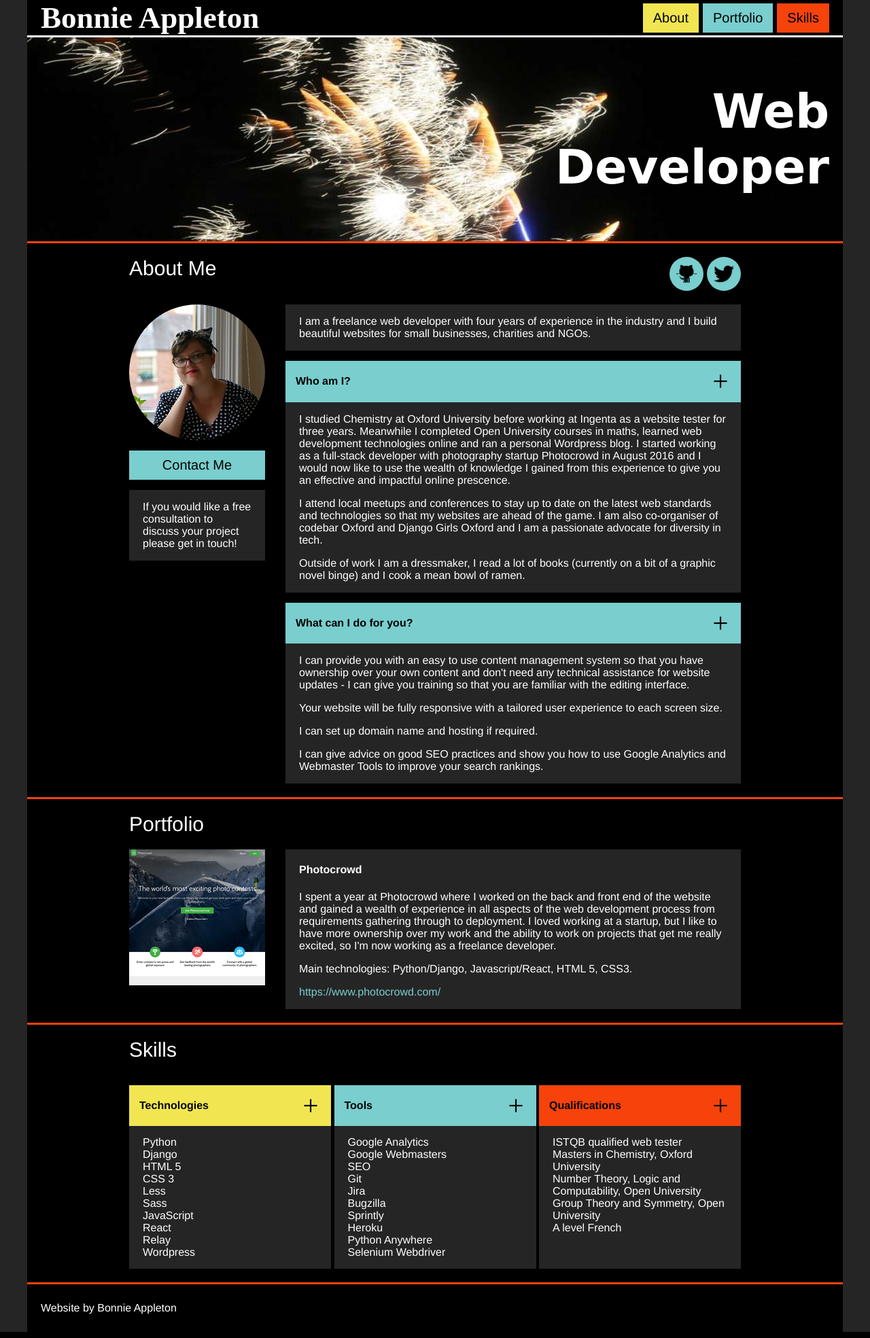
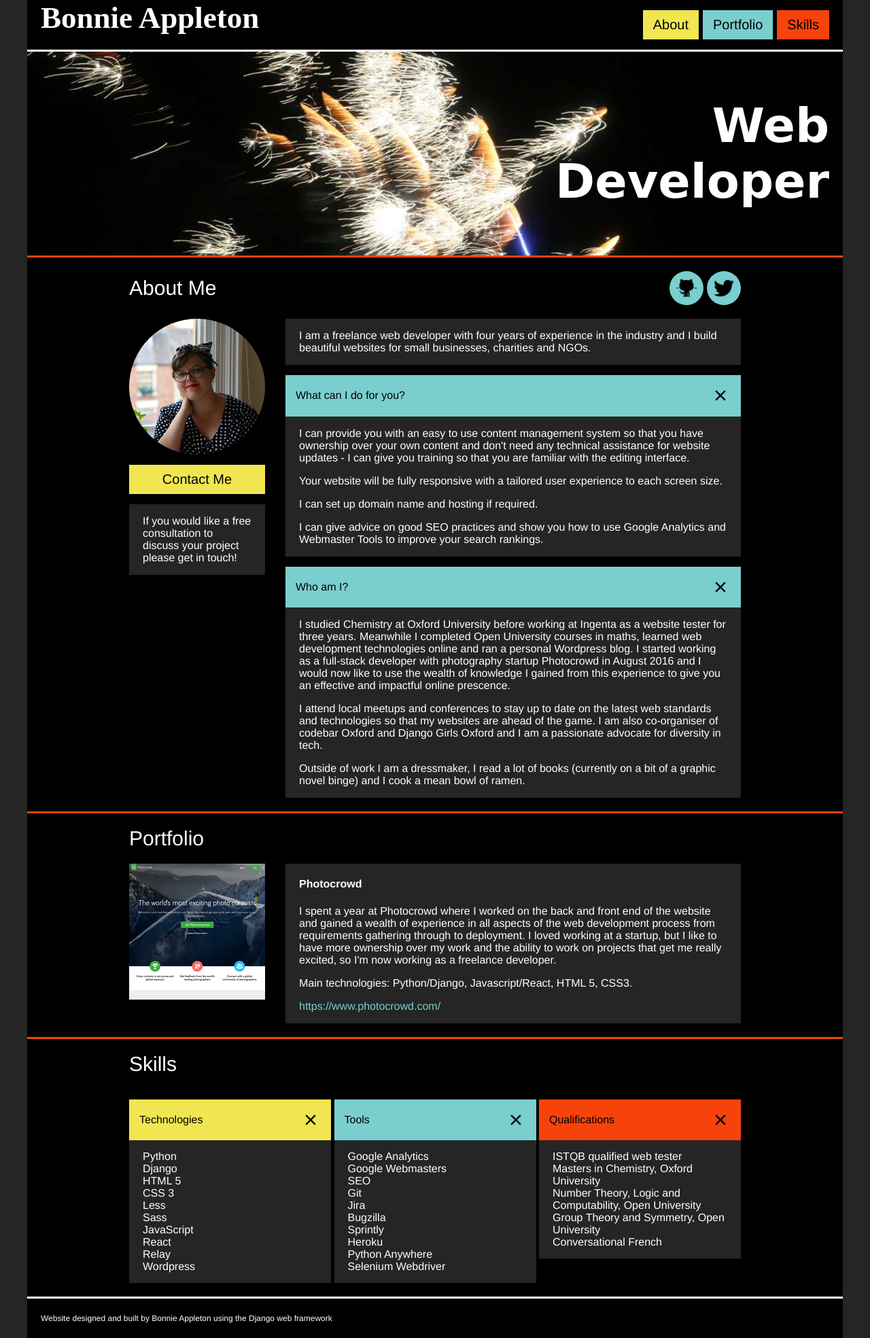
Before and after one commit to bonnieappleton/Portfolio-Website, a Django app: template home/templates/home/homepage.html in a window 1280 px wide. Shown: the whole page at 68% size. Run offline with Django 3.2, Linux system fonts and the light colour scheme; the template is opened without the code that fills it, so the values that code supplies are empty; some libraries are stand-ins or nearby versions; some web fonts are replaced.

Commit message:
Style comment section, expanding sections

```diff
--- a/home/forms.py
+++ b/home/forms.py
@@ -3,16 +3,16 @@ from django import forms
 class ContactForm(forms.Form):
     name = forms.CharField(
         required=True,
-        label='Name',
+        label='Name*',
     )
     contact_email = forms.EmailField(
         required=True,
-        label='Email',
+        label='Email*',
     )
     email_content = forms.CharField(
         required=True,
         widget=forms.Textarea,
-        label='Your message',
+        label='Your message*',
     )
 
     def send_email(self):
--- a/home/static/css/global.css
+++ b/home/static/css/global.css
@@ -23,7 +23,8 @@ body {
   .title--main {
     font-family: 'BioRhyme', serif;
     font-size: 45px;
-    color: #ffffff; }
+    color: #ffffff;
+    height: 100%; }
     .title--main:hover {
       color: #000000;
       background-color: #ffffff; }
@@ -78,26 +83,30 @@ body {
 .button {
   color: #000000;
   font-size: 20px;
-  margin: 3px;
+  margin: 15px 3px;
   padding: 10px 15px;
   text-decoration: none;
   text-align: center; }
+  @media (max-width: 767px) {
+    .button {
+      font-size: 16px; } }
   .button:hover {
-    background-color: #ffffff; }
+    background-color: #ffffff;
+    cursor: pointer; }
   .button--yellow {
     background-color: #f1e651; }
   .button--mint {
     background-color: #7acece; }
   .button--red {
     background-color: #f5430b; }
-  .button--contact {
-    margin: 15px 0;
+  .button--full {
     width: 100%;
-    max-width: 200px; }
+    margin: 15px 0; }
 
 .footer {
-  border-top: 3px solid #f5430b;
-  padding: 10px 20px; }
+  border-top: 3px solid #ffffff;
+  padding: 10px 20px;
+  font-size: 12px; }
 
 .section {
   -webkit-display: flex;
@@ -135,6 +144,8 @@ body {
   margin: 10px auto;
   max-width: 900px;
   width: 100%; }
+  .row--title {
+    align-items: center; }
   @media (max-width: 767px) {
     .row--mobile-col {
       -webkit-align-items: center;
@@ -149,10 +160,11 @@ body {
     border-radius: 50%; }
 
 .thumbnail-container {
-  margin-right: 30px; }
+  margin-right: 30px;
+  max-width: 200px; }
   @media (max-width: 767px) {
     .thumbnail-container {
-      margin: 0; } }
+      margin: 0 0 15px; } }
 
 .column-container {
   display: flex;
@@ -164,13 +176,10 @@ body {
   padding: 0 20px;
   margin: 0;
   flex-grow: 0; }
-  @media (max-width: 767px) {
-    .text {
-      margin-top: 20px; } }
   .text--grow {
     flex-grow: 1; }
 
-.expanding-title {
+.accordion {
   width: 100%;
   padding: 0 15px;
   margin: 15px 0 0;
@@ -180,11 +189,21 @@ body {
   display: flex;
   justify-content: space-between;
   align-items: center; }
-  .expanding-title:hover {
+  .accordion:hover {
     background-color: #ffffff; }
-  .expanding-title--yellow {
+  .accordion__title {
+    font-weight: normal; }
+  .accordion__close {
+    background-image: url("../img/plus-icon.png");
+    background-size: cover;
+    background-repeat: no-repeat;
+    height: 30px;
+    width: 30px;
+    transform: rotate(45deg);
+    transition-duration: 0.3s; }
+  .accordion--yellow {
     background-color: #f1e651; }
-  .expanding-title--red {
+  .accordion--red {
     background-color: #f5430b; }
 
 .skills-block {
@@ -208,13 +227,6 @@ body {
 
 .image-link:hover {
   opacity: 0.8; }
-
-.close {
-  background-image: url("../img/plus-icon.png");
-  background-size: cover;
-  background-repeat: no-repeat;
-  height: 30px;
-  width: 30px; }
 
 .social {
   display: flex;
--- /dev/null
+++ b/home/static/sass/contact-form.scss
@@ -0,0 +1,19 @@
+.contact-form {
+    display: flex;
+    flex-direction: column;
+    width: 100%;
+
+    input,
+    textarea {
+        color: $color-white;
+        background-color: $color-grey;
+        border: 3px solid $color-mint;
+        padding: 5px;
+        margin: 10px 0 15px;
+        font-size: 14px;
+    }
+
+    button {
+        border: 0;
+    }
+}
--- a/home/static/sass/global.scss
+++ b/home/static/sass/global.scss
@@ -1,2 +1,3 @@
 @import 'home';
 @import 'books';
+@import 'contact-form';
--- a/home/static/sass/home.scss
+++ b/home/static/sass/home.scss
@@ -30,6 +30,7 @@ body {
         font-family: 'BioRhyme', serif;
         font-size: 45px;
         color: $color-white;
+        height: 100%;
 
         &:hover {
             color: $color-black;
@@ -54,6 +55,10 @@ body {
     &--section {
         font-weight: 100;
         font-size: 30px;
+
+        @media(max-width: $tablet-breakpoint) {
+            font-size: 24px;
+        }
     }
 }
 
@@ -74,16 +79,17 @@ body {
 
         &__menu {
             display: flex;
+            justify-content: space-between;
             position: absolute;
-            top: 62px;
+            top: 76px;
             right: 0;
-            flex-direction: column;
             z-index: 1;
-            padding: 16px;
+            padding: 0 16px;
             background-color: $color-black;
 
             @media(max-width: 383px) {
-                top: 86px;
+                top: 97px;
+                width: 100%;
             }
         }
 
@@ -105,13 +111,18 @@ body {
 .button {
     color: $color-black;
     font-size: 20px;
-    margin: 3px;
+    margin: 15px 3px;
     padding: 10px 15px;
     text-decoration: none;
     text-align: center;
 
+    @media(max-width: $tablet-breakpoint) {
+        font-size: 16px;
+    }
+
     &:hover {
         background-color: $color-white;
+        cursor: pointer;
     }
 
     &--yellow {
@@ -126,16 +137,16 @@ body {
         background-color: $color-red;
     }
 
-    &--contact {
+    &--full {
+        width: 100%;
         margin: 15px 0;
-        width: 100%;
-        max-width: 200px;
     }
 }
 
 .footer {
-    border-top: 3px solid $color-red;
+    border-top: 3px solid $color-white;
     padding: 10px 20px;
+    font-size: 12px;
 }
 
 .section {
@@ -183,6 +194,10 @@ body {
     max-width: 900px;
     width: 100%;
 
+    &--title {
+        align-items: center;
+    }
+
     &--mobile-col {
         @media(max-width: $tablet-breakpoint) {
             -webkit-align-items: center;
@@ -204,9 +219,10 @@ body {
 
 .thumbnail-container {
     margin-right: 30px;
+    max-width: 200px;
 
     @media(max-width: $tablet-breakpoint) {
-        margin: 0;
+        margin: 0 0 15px;
     }
 }
 
@@ -222,16 +238,12 @@ body {
     margin: 0;
     flex-grow: 0;
 
-    @media(max-width: $tablet-breakpoint) {
-        margin-top: 20px;
-    }
-
     &--grow {
         flex-grow: 1;
     }
 }
 
-.expanding-title {
+.accordion {
     width: 100%;
     padding: 0 15px;
     margin: 15px 0 0;
@@ -244,6 +256,20 @@ body {
 
     &:hover {
         background-color: $color-white;
+    }
+
+    &__title {
+        font-weight: normal;
+    }
+
+    &__close {
+        background-image: url('../img/plus-icon.png');
+        background-size: cover;
+        background-repeat: no-repeat;
+        height: 30px;
+        width: 30px;
+        transform: rotate(45deg);
+        transition-duration: 0.3s;
     }
 
     &--yellow {
@@ -282,14 +308,6 @@ body {
 
 .image-link:hover {
     opacity: 0.8;
-}
-
-.close {
-    background-image: url('../img/plus-icon.png');
-    background-size: cover;
-    background-repeat: no-repeat;
-    height: 30px;
-    width: 30px;
 }
 
 .social {
--- a/home/templates/home/base.html
+++ b/home/templates/home/base.html
@@ -7,7 +7,7 @@
         <meta http-equiv="X-UA-Compatible" content="IE=edge">
         <meta name="viewport" content="width=device-width, initial-scale=1">
         <!-- The above 3 meta tags *must* come first in the head; any other head content must come *after* these tags -->
-        <title>Bonnie Appleton | {% block page_title %}Home{% endblock %}</title>
+        <title>Bonnie Appleton | {% block page_title %}Web Developer{% endblock %}</title>
 
         <!--Fonts-->
         <link href='https://fonts.googleapis.com/css?family=Zilla+Slab+Highlight|BioRhyme:200' rel='stylesheet' type='text/css'>
@@ -44,7 +44,7 @@
         {% block mainpage %}{% endblock %}
 
         <footer class="footer">
-            <p>Website by Bonnie Appleton</p>
+            <p>Website designed and built by Bonnie Appleton using the Django web framework</p>
         </footer>
 
         <script src="//ajax.googleapis.com/ajax/libs/jquery/1.11.1/jquery.min.js"></script>
@@ -56,6 +56,26 @@
             $('#menu-button').click(function(){
                 $('#menu').toggleClass('hidden');
             });
+
+            $('.accordion').click(function(e) {
+                // Grab current anchor value
+                var currentAttrValue = $(this).attr('data-accordion');
+
+                if($(e.target).is('.active')) {
+                    $(this).removeClass('active');
+                    $(`#${currentAttrValue}`).slideUp(300).removeClass('open');
+                    $(this).children('.accordion__close').css({'transform': 'rotate(0deg)'}, 300);
+                } else {
+                    // Add active class to section title
+                    $(this).addClass('active');
+                    // Open up the hidden content panel
+                    $(`#${currentAttrValue}`).slideDown(300).addClass('open');
+                    $(this).children('.accordion__close').css({'transform': 'rotate(45deg)'}, 300);
+                }
+
+                e.preventDefault();
+            });
+
 
             (function(i,s,o,g,r,a,m){i['GoogleAnalyticsObject']=r;i[r]=i[r]||function(){
             (i[r].q=i[r].q||[]).push(arguments)},i[r].l=1*new Date();a=s.createElement(o),
--- a/home/templates/home/contact-success.html
+++ b/home/templates/home/contact-success.html
@@ -6,7 +6,7 @@
 
 {% block mainpage %}
 <section class="section section--narrow">
-    <div class="row">
+    <div class="row row--title">
         <h2 class="title title--section">Success!</h2>
         <a class="button button--mint" href="{% url 'home' %}">Back to homepage</a>
     </div>
--- a/home/templates/home/homepage.html
+++ b/home/templates/home/homepage.html
@@ -11,7 +11,7 @@
     </section>
 
     <section id="about" class="section section--border-top">
-        <div class="row">
+        <div class="row row--title">
             <h3 class="title title--section">About Me</h3>
             <div class="social">
                 <a class="social__icon social__icon--git" target="_blank" href="https://www.github.com/bonnieappleton"></a>
@@ -21,7 +21,7 @@
         <div class="row row--mobile-col">
             <div class="column-container thumbnail-container">
                 <img class="thumbnail thumbnail--avatar" src="{% static 'img/bonnieappleton.jpg' %}" alt="avatar-image"></img>
-                <a class="button button--mint button--contact" href="{% url 'contact' %}">Contact Me</a>
+                <a class="button button--yellow button--full" href="{% url 'contact' %}">Contact Me</a>
                 <div class="text hidden-mobile">
                     <p>
                         If you would like a free consultation to discuss your project please get in touch!
@@ -35,11 +35,36 @@
                         and I build beautiful websites for small businesses, charities and NGOs.
                     </p>
                 </div>
-                <a class="expanding-title" href="#">
-                    <h4>Who am I?</h4>
-                    <div class="close" href="#"></div>
+                <a class="accordion active" href="#" data-accordion="accordion-what-can-i-do">
+                    <h4 class="accordion__title">What can I do for you?</h4>
+                    <div class="accordion__close" href="#"></div>
                 </a>
-                <div class="text hidden-mobile">
+                <div id="accordion-what-can-i-do" class="text">
+                    <p>
+                        I can provide you with an easy to use content management
+                        system so that you have ownership over your own content and
+                        don't need any technical assistance for website updates -
+                        I can give you training so that you are familiar with the
+                        editing interface.
+    	            </p>
+                    <p>
+                        Your website will be fully responsive with a tailored
+                        user experience to each screen size.
+                    </p>
+                    <p>
+                        I can set up domain name and hosting if required.
+                    </p>
+                    <p>
+                        I can give advice on good SEO practices and show you how
+                        to use Google Analytics and Webmaster Tools to improve your
+                        search rankings.
+                    </p>
+                </div>
+                <a class="accordion active" href="#" data-accordion="accordion-who-am-i">
+                    <h4 class="accordion__title">Who am I?</h4>
+                    <div class="accordion__close" href="#"></div>
+                </a>
+                <div id="accordion-who-am-i" class="text">
                     <p>
                         I studied Chemistry at Oxford University before working at Ingenta
                         as a website tester for three years. Meanwhile I completed Open
@@ -61,37 +86,12 @@
                         on a bit of a graphic novel binge) and I cook a mean bowl of ramen.
                     </p>
                 </div>
-                <a class="expanding-title" href="#">
-                    <h4>What can I do for you?</h4>
-                    <div class="close" href="#"></div>
-                </a>
-                <div class="text hidden-mobile">
-                    <p>
-                        I can provide you with an easy to use content management
-                        system so that you have ownership over your own content and
-                        don't need any technical assistance for website updates -
-                        I can give you training so that you are familiar with the
-                        editing interface.
-    	            </p>
-                    <p>
-                        Your website will be fully responsive with a tailored
-                        user experience to each screen size.
-                    </p>
-                    <p>
-                        I can set up domain name and hosting if required.
-                    </p>
-                    <p>
-                        I can give advice on good SEO practices and show you how
-                        to use Google Analytics and Webmaster Tools to improve your
-                        search rankings.
-                    </p>
-                </div>
             </div>
         </div>
     </section>
 
     <section id="portfolio" class="section section--border-top">
-        <div class="row">
+        <div class="row row--title">
             <h3 class="title title--section">Portfolio</h3>
         </div>
         <div class="row row--mobile-col">
@@ -123,16 +123,16 @@
     </section>
 
     <section id="skills" class="section section--border-top">
-        <div class="row">
+        <div class="row row--title">
             <h3 class="title title--section">Skills</h3>
         </div>
         <div class="row row--mobile-col">
             <div class="skills-block">
-                <a class="expanding-title expanding-title--yellow" href="#">
-                    <h4>Technologies</h4>
-                    <div class="close" href="#"></div>
+                <a class="accordion accordion--yellow active" href="#" data-accordion="accordion-tech">
+                    <h4 class="accordion__title">Technologies</h4>
+                    <div class="accordion__close"></div>
                 </a>
-                <div class="text text--grow">
+                <div id="accordion-tech" class="text">
                     <ul class="skills-block__list">
                         <li>Python</li>
                         <li>Django</li>
@@ -148,11 +148,11 @@
                 </div>
             </div>
             <div class="skills-block">
-                <a class="expanding-title" href="#">
-                    <h4>Tools</h4>
-                    <div class="close" href="#"></div>
+                <a class="accordion active" href="#" data-accordion="accordion-tools">
+                    <h4 class="accordion__title">Tools</h4>
+                    <div class="accordion__close"></div>
                 </a>
-                <div class="text text--grow">
+                <div id="accordion-tools" class="text">
                     <ul class="skills-block__list">
                         <li>Google Analytics</li>
                         <li>Google Webmasters</li>
@@ -168,17 +168,17 @@
                 </div>
             </div>
             <div class="skills-block">
-                <a class="expanding-title expanding-title--red" href="#">
-                    <h4>Qualifications</h4>
-                    <div class="close" href="#"></div>
+                <a class="accordion accordion--red active" href="#" data-accordion="accordion-qualifications">
+                    <h4 class="accordion__title">Qualifications</h4>
+                    <div class="accordion__close" href="#"></div>
                 </a>
-                <div class="text text--grow">
+                <div id="accordion-qualifications" class="text">
                     <ul class="skills-block__list">
                         <li>ISTQB qualified web tester</li>
                         <li>Masters in Chemistry, Oxford University</li>
                         <li>Number Theory, Logic and Computability, Open University</li>
                         <li>Group Theory and Symmetry, Open University</li>
-                        <li>A level French</li>
+                        <li>Conversational French</li>
                     </ul>
                 </div>
             </div>
```
Also changed, not shown: other parts of home/static/css/global.css (+23 -4 lines), home/templates/home/contact.html (+4 -4 lines), home/views.py (+7 -3 lines), 2 other files.
